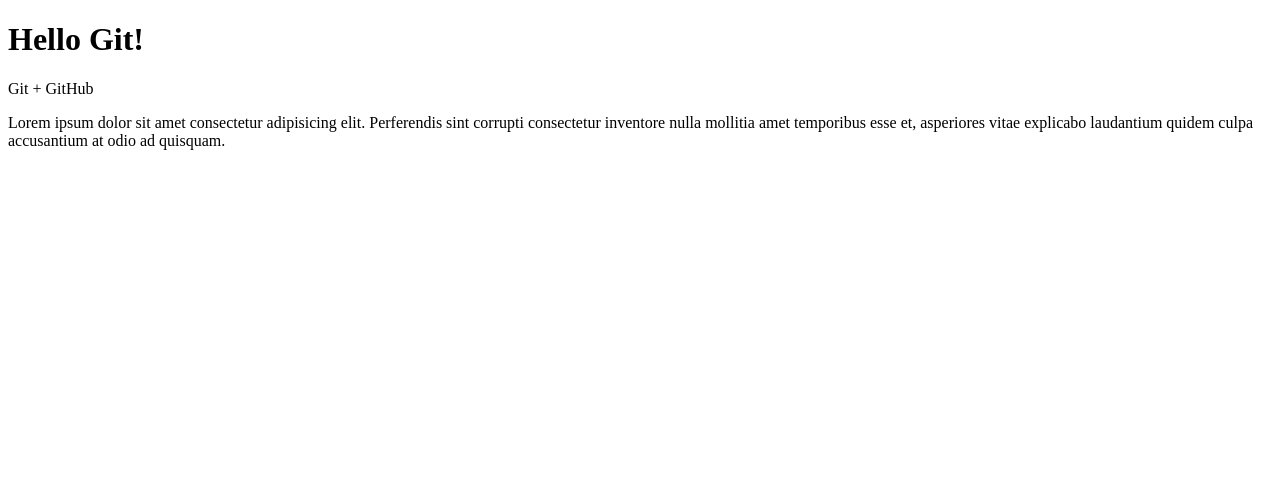
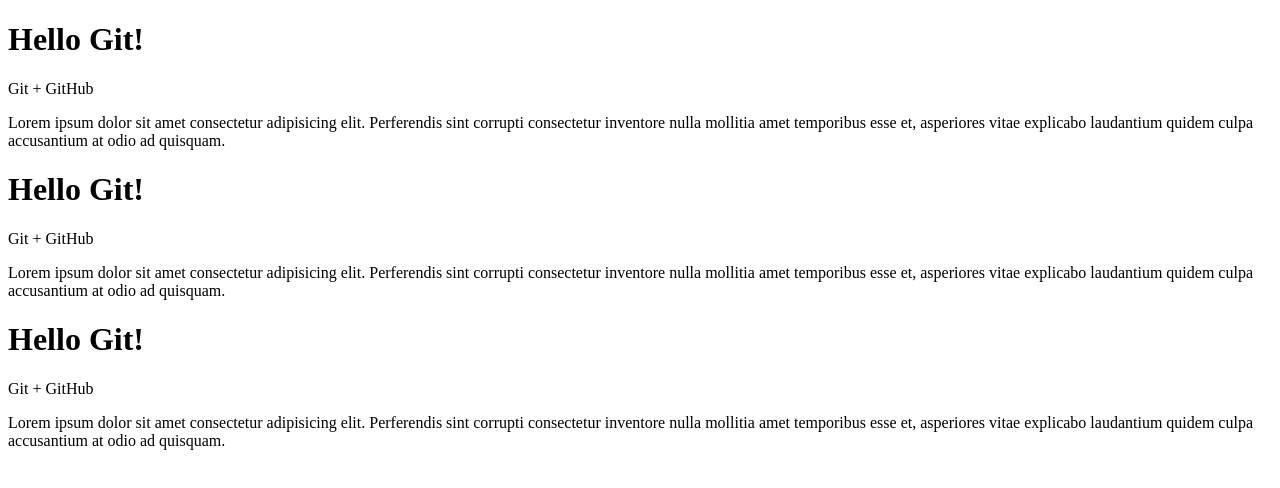
Before and after one commit to AnatoliyStarskiy/gitTest, a plain HTML site: page index.html in a window 1280 px wide. Drawn offline with Linux system fonts and the light colour scheme.

Commit message:
первый коммит в about

```diff
--- a/index.html
+++ b/index.html
@@ -15,6 +15,16 @@
     <p>Lorem ipsum dolor sit amet consectetur adipisicing elit. Perferendis sint corrupti consectetur inventore nulla
         mollitia amet temporibus esse et, asperiores vitae explicabo laudantium quidem culpa accusantium at odio ad
         quisquam.</p>
+    <h1>Hello Git!</h1>
+    <p>Git + GitHub</p>
+    <p>Lorem ipsum dolor sit amet consectetur adipisicing elit. Perferendis sint corrupti consectetur inventore nulla
+        mollitia amet temporibus esse et, asperiores vitae explicabo laudantium quidem culpa accusantium at odio ad
+        quisquam.</p>
+    <h1>Hello Git!</h1>
+    <p>Git + GitHub</p>
+    <p>Lorem ipsum dolor sit amet consectetur adipisicing elit. Perferendis sint corrupti consectetur inventore nulla
+        mollitia amet temporibus esse et, asperiores vitae explicabo laudantium quidem culpa accusantium at odio ad
+        quisquam.</p>
 
 </body>
 
```
